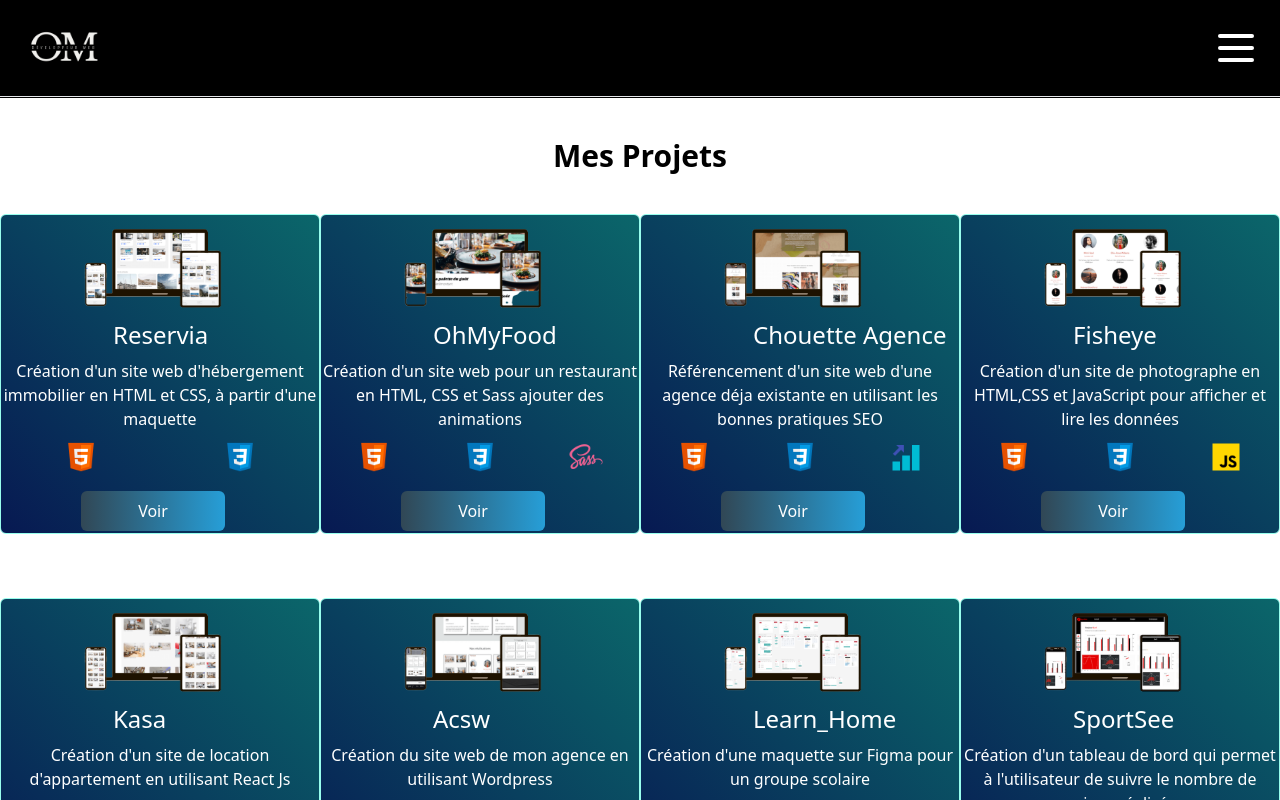
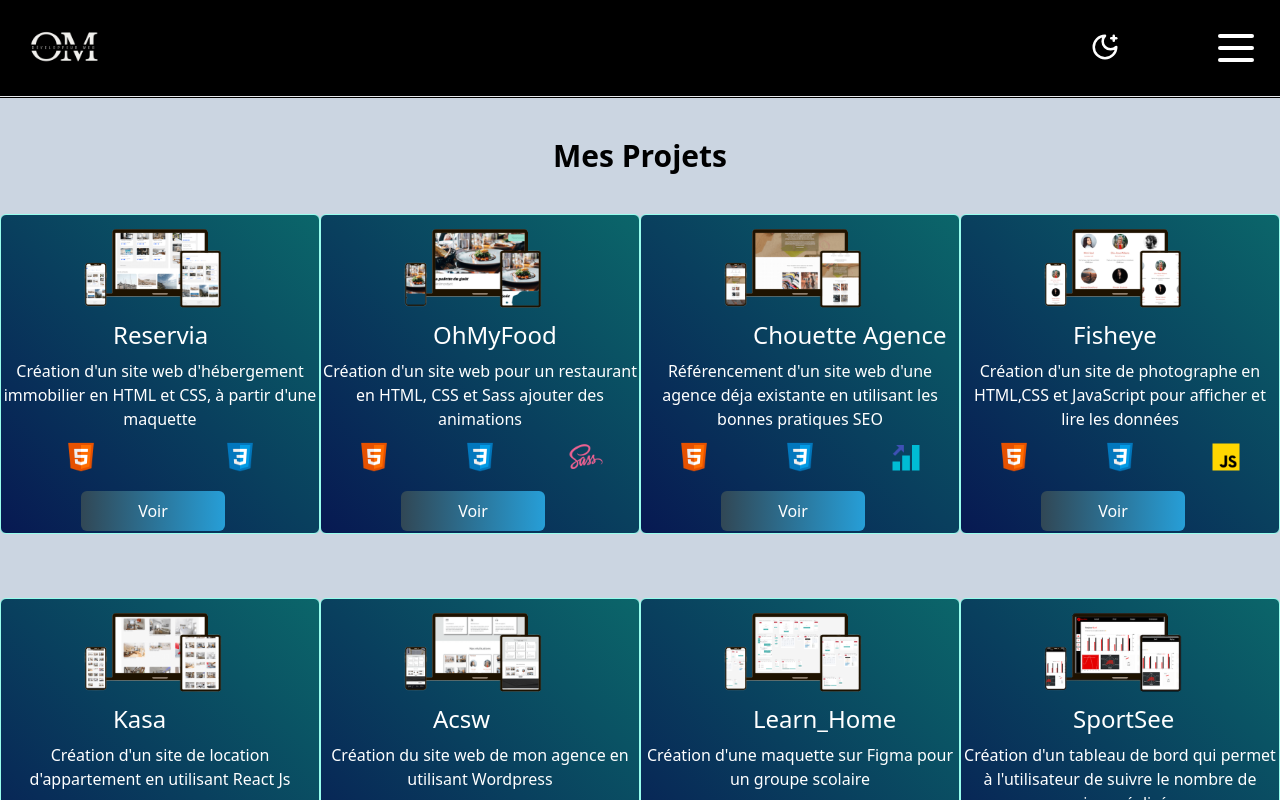
Before and after one commit to oubenali-mohamed/MyPortfolio, a React (Vite) app: page /projets in a window 1280 px wide. Shown: the top 800 px of the page. Built offline with nearby package versions, Linux system fonts and the light colour scheme; no server answers.

Commit message:
ajout du darkmode dans toute l'application

```diff
--- a/src/components/AllProjects/AllProjects.jsx
+++ b/src/components/AllProjects/AllProjects.jsx
@@ -3,7 +3,10 @@ import dataProject from '../../datas/projects.json'
 
 function AllProjects() {
   return (
-    <div id="projets" className="flex-col md:flex-row border-t border-black dark:border-gray-100">
+    <div
+      id="projets"
+      className="flex-col md:flex-row border-t border-black bg-slate-300 dark:bg-black dark:border-gray-100"
+    >
       <h2 className="titleProjet text-3xl font-bold text-center text-black mt-10 mb-10 dark:text-white">
         Mes Projets
       </h2>
--- a/src/components/DarkMoon/DarkMoon.jsx
+++ b/src/components/DarkMoon/DarkMoon.jsx
@@ -1,7 +1,7 @@
 import { MoonStar } from 'lucide-react'
 
 const App = () => {
-  return <MoonStar className=" absolute right-10 mt-5 " size={30} color="#26a0da" />
+  return <MoonStar className=" absolute right-40 -mt-4 " size={30} color="#fff" />
 }
 
 export default App
--- a/src/components/Header/Header.jsx
+++ b/src/components/Header/Header.jsx
@@ -1,8 +1,31 @@
 import logo from '/assets/logo.png'
 import { Link } from 'react-router-dom'
 import BurgerMenu from '../BurgerMenu/BurgerMenu'
+import DarkMoon from '../DarkMoon/DarkMoon'
+import { useEffect, useState } from 'react'
+function Header() {
 
-function Header() {
+  const [theme, setTheme] = useState(null)
+
+  useEffect(() => {
+    if (window.matchMedia('(prefers-color-scheme: dark)').matches) {
+      setTheme('dark')
+    } else {
+      setTheme('light')
+    }
+  }, [])
+
+  useEffect(() => {
+    if (theme === 'dark') {
+      document.documentElement.classList.add('dark')
+    } else {
+      document.documentElement.classList.remove('dark')
+    }
+  }, [theme])
+
+  const handleThemeDarkMode = () => {
+    setTheme(theme === 'dark' ? 'light' : 'dark')
+  }
   return (
     <div
       id="Header"
@@ -16,7 +39,9 @@ function Header() {
           alt="logo de mon protfolio"
         />
       </Link>
-
+      <button className="dark:text-red" onClick={handleThemeDarkMode}>
+        <DarkMoon />
+      </button>
       <nav id="navigation">
         <BurgerMenu />
       </nav>
--- a/src/pages/Home.jsx
+++ b/src/pages/Home.jsx
@@ -1,38 +1,16 @@
-import React, { useEffect, useState } from 'react'
+import React from 'react'
 import AllProjects from '../components/AllProjects/AllProjects'
 import Contact from '../components/Contact/Contact'
 import About from '../components/About/About'
 import imageHome from '/assets/MyProfilPicture.png'
-import DarkMoon from '../components/DarkMoon/DarkMoon'
+
 import '../styles.css'
 
 function Home() {
-  const [theme, setTheme] = useState(null)
 
-  useEffect(() => {
-    if (window.matchMedia('(prefers-color-scheme: dark)').matches) {
-      setTheme('dark')
-    } else {
-      setTheme('light')
-    }
-  }, [])
-
-  useEffect(() => {
-    if (theme === 'dark') {
-      document.documentElement.classList.add('dark')
-    } else {
-      document.documentElement.classList.remove('dark')
-    }
-  }, [theme])
-
-  const handleThemeDarkMode = () => {
-    setTheme(theme === 'dark' ? 'light' : 'dark')
-  }
   return (
     <div className="App bg-slate-300  dark:bg-black ">
-      <button className="dark:text-red" onClick={handleThemeDarkMode}>
-        <DarkMoon />
-      </button>
+
       <img
         className="imageHome w-52 mx-auto mb-40 pt-20 object-cover   "
         src={imageHome}
```
